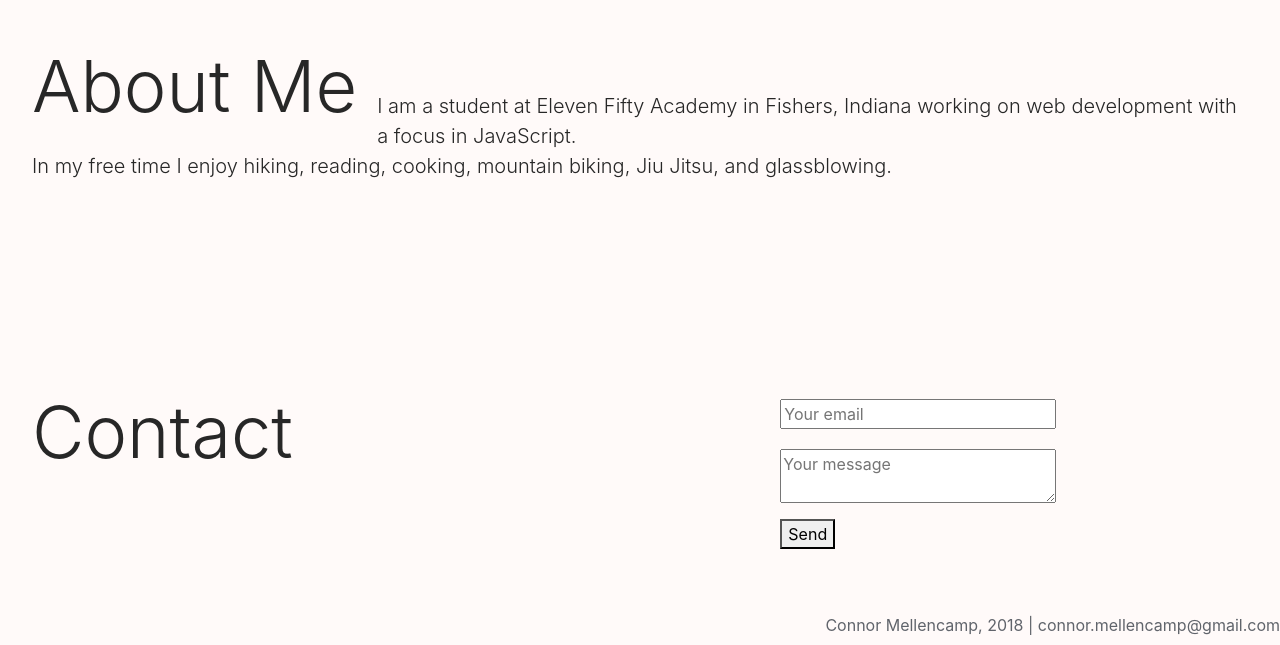
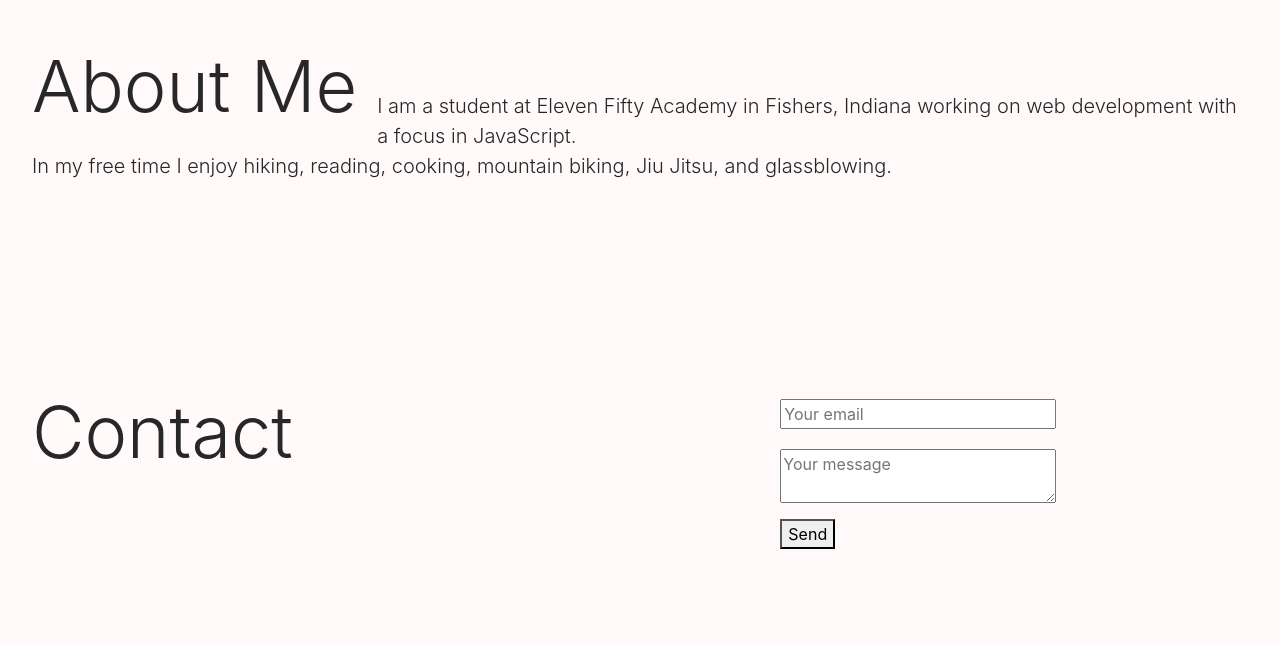
Before and after one commit to comellen/portfolio, a plain HTML site: page index.html in a window 1280 px wide. Shown: the part 1421-2066 px from the top of the page. After the commit the page ends 2034 px from the top, so only its background shows below. Drawn offline with nearby package versions, Linux system fonts and the light colour scheme.

Commit message:
removed useless footer

```diff
--- a/index.html
+++ b/index.html
@@ -122,7 +122,7 @@
                 </form>
             </div>
         </div>
-        <footer>Connor Mellencamp, 2018 | connor.mellencamp@gmail.com</footer>
+        <!-- <footer>Connor Mellencamp, 2018 | connor.mellencamp@gmail.com</footer> -->
     </div>
     <script src="https://code.jquery.com/jquery-3.3.1.slim.min.js" integrity="sha384-q8i/X+965DzO0rT7abK41JStQIAqVgRVzpbzo5smXKp4YfRvH+8abtTE1Pi6jizo"
         crossorigin="anonymous"></script>
```
